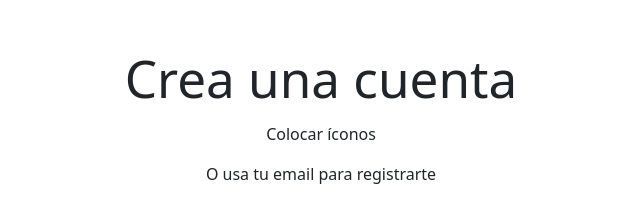
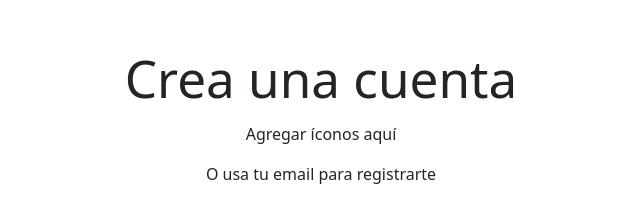
Before and after one commit to JotaJerez/Desafio-2-React, a React (Vite) app: page / in a window 1280 px wide. Shown: the part 139-341 px from the top of the page, without its empty margins (319-959 px from the left). Built offline with nearby package versions, Linux system fonts and the light colour scheme.

Commit message:
segundo commit

```diff
--- a/src/components/SocialButton.jsx
+++ b/src/components/SocialButton.jsx
@@ -4,7 +4,7 @@ const SocialButton = () => {
   return (
     <>
         <h1 className='mb-3'>Crea una cuenta</h1>
-        <div>Colocar íconos</div>
+        <div>Agregar íconos aquí</div>
         <p className='mt-3'>O usa tu email para registrarte</p>
     </>
   )
```
Also changed, not shown: src/components/Documento BLANCO.txt (added).
